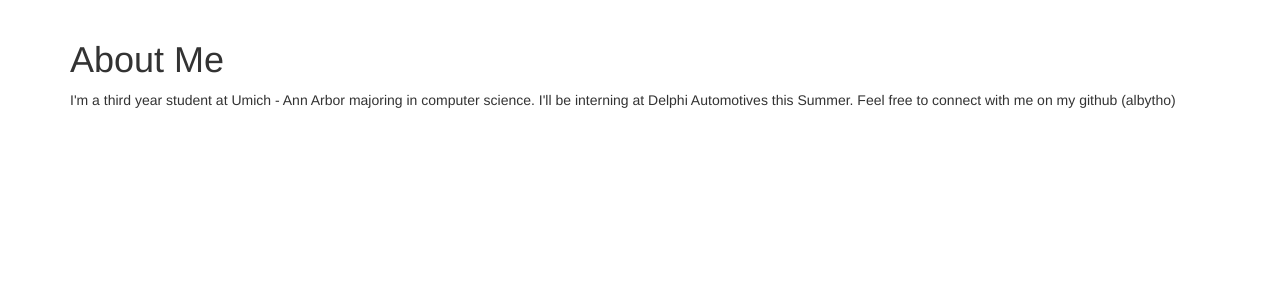
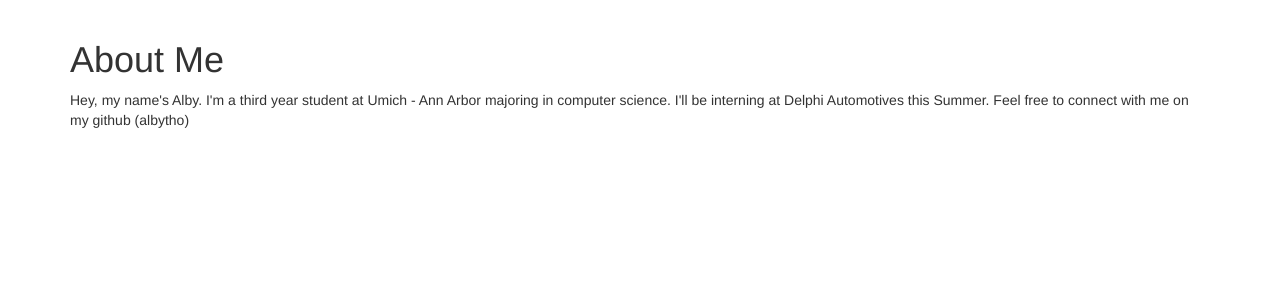
Before and after one commit to albytho/Stock_Market_Game, a Flask app: page /about in a window 1280 px wide. Shown: the part 52-352 px from the top of the page. Run offline with Flask 2, Linux system fonts and the light colour scheme; some libraries are stand-ins or nearby versions.

Commit message:
Touch up

```diff
--- a/templates/about.html
+++ b/templates/about.html
@@ -2,5 +2,5 @@
 
 {% block body %}
   <h1>About Me</h1>
-  <p>I'm a third year student at Umich - Ann Arbor majoring in computer science.  I'll be interning at Delphi Automotives this Summer.  Feel free to connect with me on my github (albytho)<p>
+  <p>Hey, my name's Alby.  I'm a third year student at Umich - Ann Arbor majoring in computer science.  I'll be interning at Delphi Automotives this Summer.  Feel free to connect with me on my github (albytho)<p>
 {% endblock %}
```
